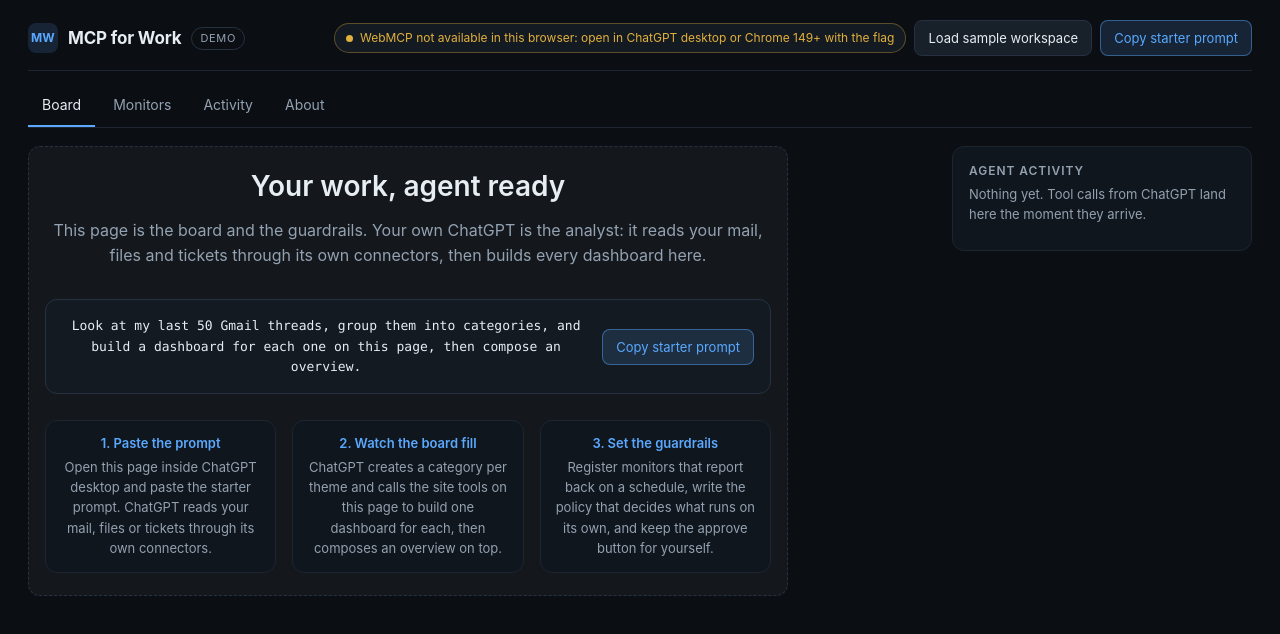
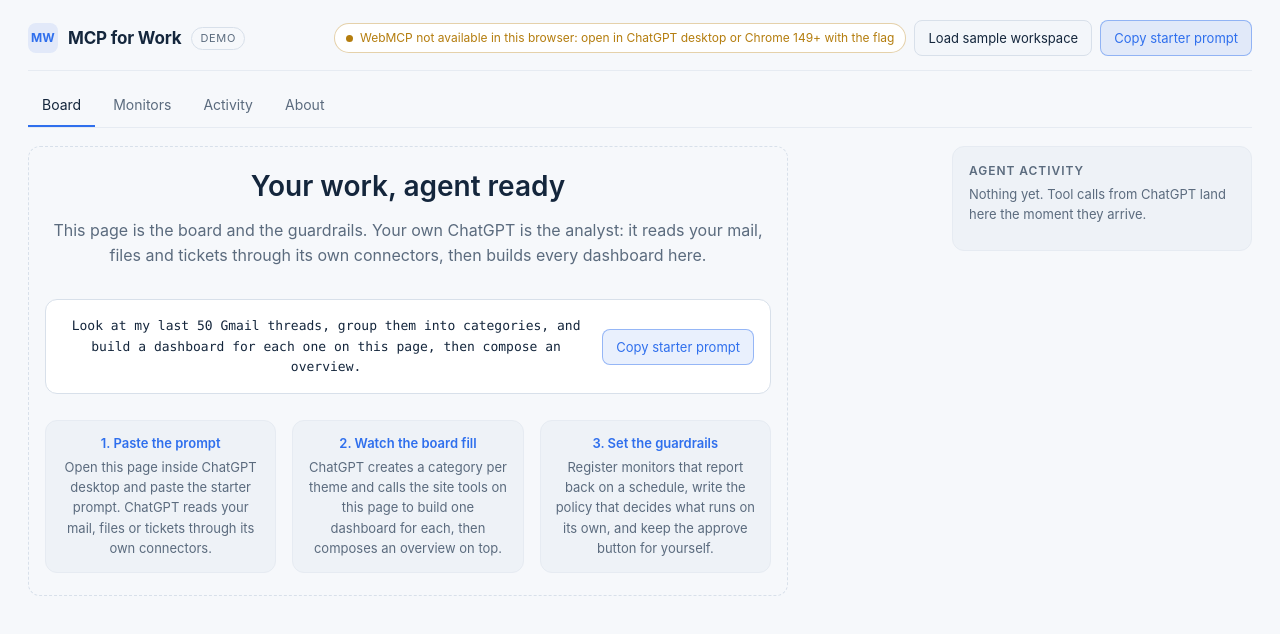
Before and after one commit to NawafSheikh/mcpforwork, a React (Vite) app: page / in a window 1280 px wide. Shown: the top 634 px of the page. Built offline with nearby package versions, Linux system fonts and the light colour scheme.

Commit message:
style: light theme default, dark under data-theme, token-mixed accents

```diff
--- a/src/styles/app.css
+++ b/src/styles/app.css
@@ -2,6 +2,30 @@
    The --mfw-* variables below are the canonical set; src/dsl guards its own defaults. */
 
 :root {
+  /* Light is the default look (the Dashboardify lineage). Dark lives under html[data-theme="dark"]. */
+  --mfw-bg: #f6f8fb;
+  --mfw-bg-soft: #eef2f7;
+  --mfw-surface: #ffffff;
+  --mfw-surface-2: #f3f6fa;
+  --mfw-border: #d8e0ea;
+  --mfw-border-soft: #e6ebf2;
+  --mfw-text: #14263c;
+  --mfw-muted: #5b6b7e;
+  --mfw-accent: #2f6fed;
+  --mfw-accent-soft: rgba(47, 111, 237, 0.1);
+  --mfw-ok: #1f9d6b;
+  --mfw-warn: #b47d0e;
+  --mfw-danger: #d64545;
+  --mfw-radius: 12px;
+  --mfw-radius-sm: 8px;
+  --mfw-shadow: 0 1px 2px rgba(20, 38, 60, 0.06), 0 8px 24px rgba(20, 38, 60, 0.08);
+  --mfw-gap: 16px;
+  --mfw-max-width: 1520px;
+  --mfw-font: "Inter", "Segoe UI", system-ui, -apple-system, sans-serif;
+  --mfw-mono: "JetBrains Mono", "SFMono-Regular", Consolas, monospace;
+}
+
+html[data-theme="dark"] {
   --mfw-bg: #0b0f14;
   --mfw-bg-soft: #10161d;
   --mfw-surface: #131a22;
@@ -15,13 +39,7 @@
   --mfw-ok: #47c08a;
   --mfw-warn: #e2b03c;
   --mfw-danger: #ef6a6a;
-  --mfw-radius: 12px;
-  --mfw-radius-sm: 8px;
   --mfw-shadow: 0 1px 2px rgba(0, 0, 0, 0.4), 0 8px 24px rgba(0, 0, 0, 0.18);
-  --mfw-gap: 16px;
-  --mfw-max-width: 1520px;
-  --mfw-font: "Inter", "Segoe UI", system-ui, -apple-system, sans-serif;
-  --mfw-mono: "JetBrains Mono", "SFMono-Regular", Consolas, monospace;
 }
 
 * { box-sizing: border-box; }
@@ -96,7 +114,7 @@ code { font-family: var(--mfw-mono); font-size: 12px; }
   color: var(--mfw-muted);
 }
 
-.mfw-badge-live { color: var(--mfw-ok); border-color: rgba(71, 192, 138, 0.4); }
+.mfw-badge-live { color: var(--mfw-ok); border-color: color-mix(in srgb, var(--mfw-ok) 40%, transparent); }
 
 .mfw-header-right { display: flex; flex-wrap: wrap; align-items: center; gap: 8px; }
 
@@ -114,8 +132,8 @@ code { font-family: var(--mfw-mono); font-size: 12px; }
 }
 
 .mfw-dot { width: 7px; height: 7px; border-radius: 50%; background: currentColor; flex: none; }
-.mfw-header .mfw-pill-ok { color: var(--mfw-ok); border-color: rgba(71, 192, 138, 0.35); }
-.mfw-header .mfw-pill-warn { color: var(--mfw-warn); border-color: rgba(226, 176, 60, 0.35); }
+.mfw-header .mfw-pill-ok { color: var(--mfw-ok); border-color: color-mix(in srgb, var(--mfw-ok) 35%, transparent); }
+.mfw-header .mfw-pill-warn { color: var(--mfw-warn); border-color: color-mix(in srgb, var(--mfw-warn) 35%, transparent); }
 
 /* ---------- buttons and tabs ---------- */
 
@@ -133,7 +151,7 @@ code { font-family: var(--mfw-mono); font-size: 12px; }
 
 .mfw-btn:hover { border-color: var(--mfw-accent); }
 .mfw-btn:focus-visible { outline: 2px solid var(--mfw-accent); outline-offset: 2px; }
-.mfw-btn-primary { background: var(--mfw-accent-soft); border-color: rgba(90, 169, 255, 0.45); color: var(--mfw-accent); }
+.mfw-btn-primary { background: var(--mfw-accent-soft); border-color: color-mix(in srgb, var(--mfw-accent) 45%, transparent); color: var(--mfw-accent); }
 .mfw-btn-ghost { background: transparent; color: var(--mfw-muted); }
 
 .mfw-tabs { display: flex; flex-wrap: wrap; gap: 4px; margin: 14px 0 18px; border-bottom: 1px solid var(--mfw-border-soft); }
@@ -203,7 +221,7 @@ code { font-family: var(--mfw-mono); font-size: 12px; }
 }
 
 .mfw-actor-agent { color: var(--mfw-accent); background: var(--mfw-accent-soft); }
-.mfw-actor-human { color: var(--mfw-ok); background: rgba(71, 192, 138, 0.12); }
+.mfw-actor-human { color: var(--mfw-ok); background: color-mix(in srgb, var(--mfw-ok) 12%, transparent); }
 
 /* ---------- board extras (src/dsl owns the dashboards themselves) ---------- */
 
@@ -222,10 +240,10 @@ code { font-family: var(--mfw-mono); font-size: 12px; }
   white-space: nowrap;
 }
 
-.mfw-chip-pending { color: var(--mfw-warn); border-color: rgba(226, 176, 60, 0.4); }
-.mfw-chip-held { color: var(--mfw-danger); border-color: rgba(239, 106, 106, 0.45); }
-.mfw-chip-auto, .mfw-chip-active { color: var(--mfw-accent); border-color: rgba(90, 169, 255, 0.4); }
-.mfw-chip-approved { color: var(--mfw-ok); border-color: rgba(71, 192, 138, 0.4); }
+.mfw-chip-pending { color: var(--mfw-warn); border-color: color-mix(in srgb, var(--mfw-warn) 40%, transparent); }
+.mfw-chip-held { color: var(--mfw-danger); border-color: color-mix(in srgb, var(--mfw-danger) 45%, transparent); }
+.mfw-chip-auto, .mfw-chip-active { color: var(--mfw-accent); border-color: color-mix(in srgb, var(--mfw-accent) 40%, transparent); }
+.mfw-chip-approved { color: var(--mfw-ok); border-color: color-mix(in srgb, var(--mfw-ok) 40%, transparent); }
 .mfw-chip-declined { color: var(--mfw-muted); }
 
 /* ---------- empty state ---------- */
@@ -329,7 +347,7 @@ code { font-family: var(--mfw-mono); font-size: 12px; }
   cursor: pointer;
 }
 
-.mfw-filter-on { color: var(--mfw-accent); border-color: rgba(90, 169, 255, 0.45); background: var(--mfw-accent-soft); }
+.mfw-filter-on { color: var(--mfw-accent); border-color: color-mix(in srgb, var(--mfw-accent) 45%, transparent); background: var(--mfw-accent-soft); }
 .mfw-events { display: flex; flex-direction: column; }
 .mfw-event { display: grid; grid-template-columns: 30px minmax(0, 1fr) auto; gap: 10px; padding: 9px 0; border-bottom: 1px solid var(--mfw-border-soft); }
 .mfw-event-bad .mfw-event-tool { color: var(--mfw-danger); }
```
